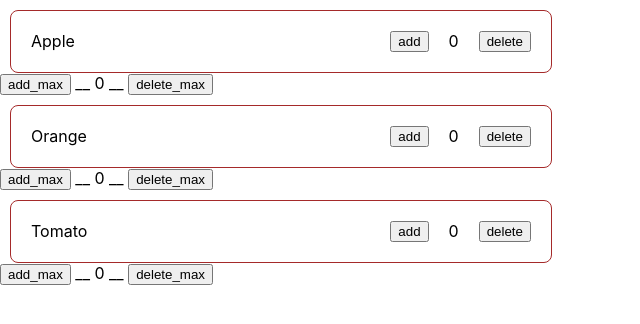
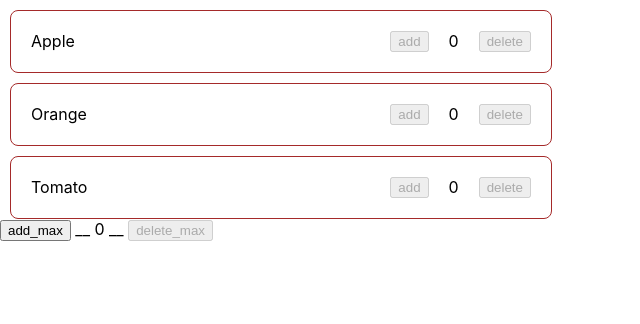
Before and after one commit to itpersonage/ReactCourse2, a React (Create React App) app: page / in a window 1280 px wide. Shown: the top 324 px of the page, without its empty margins (0-640 px from the left). Built offline with nearby package versions, Linux system fonts and the light colour scheme.

Commit message:
lesson 2 react 75%

```diff
--- a/src/App.tsx
+++ b/src/App.tsx
@@ -1,4 +1,4 @@
-import React from 'react';
+import React, { useState } from 'react';
 import './App.css';
 import { ProductCard } from './ProductCard';
 
@@ -18,11 +18,26 @@ const productArray = [
 ];
 
 function App() {
+  const [limCount, setLimCount] = useState(0);
+
+  const addLimCount = () => {
+    setLimCount(limCount + 1);
+  };
+
+  const delLimCount = () => {
+    setLimCount(limCount - 1);
+  };
+
   return (
     <div className="App">
       {productArray.map(({ id, name }) => (
-        <ProductCard productName={name} key={id} />
+        <ProductCard productName={name} key={id} limCount={limCount} />
       ))}
+      <div className="limit_count">
+        <button onClick={addLimCount}>add_max</button>
+        <span>{`  __  ${limCount}  __  `}</span>
+        <button onClick={delLimCount} disabled = {limCount === 0} >delete_max</button>
+      </div>
     </div>
   );
 }
--- a/src/ProductCard/index.tsx
+++ b/src/ProductCard/index.tsx
@@ -3,52 +3,34 @@ import './index.css';
 
 interface TProps {
   productName: string;
+  limCount: number;
 }
 
-export const ProductCard = ({ productName }: TProps) => {
+export const ProductCard = ({ productName, limCount }: TProps) => {
   const [count, setCount] = useState(0);
-  const [limCount, setLimCount] = useState(0);
 
   const addCount = () => {
-    if (count !== limCount && count < limCount) {
     setCount(count + 1);
-    }
   };
 
   const deleteCount = () => {
-    if (count !== 0) {
+    setCount(count - 1);
+  };
+
+  if (count > limCount && count !== 0) {
     setCount(count - 1);
   }
-  };
-
-  const addLimCount = () => {
-    setLimCount(limCount + 1);
-  };
-
-  const delLimCount = () => {
-    if (limCount !== 0) {
-      setLimCount(limCount - 1);
-    }
-    if (count === limCount && count !== 0) {
-      setCount(count - 1)
-    }
-  };
 
   return (
-    <>
     <div className="card_wrapper">
       <span>{productName}</span>
       <div className="button_section">
-          <button onClick={addCount}>add</button>
+        <button onClick={addCount} disabled={count >= limCount}>add</button>
         <span>{count}</span>
-          <button onClick={deleteCount}>delete</button>
+        <button onClick={deleteCount} disabled={count === 0}>
+          delete
+        </button>
       </div>
     </div>
-      <div className="limit_count">
-          <button onClick={addLimCount}>add_max</button>
-          <span>{`  __  ${limCount}  __  `}</span>
-          <button onClick={delLimCount}>delete_max</button>
-        </div>
-    </>
   );
 };
```
Lines whose indentation alone changed are shown as unchanged.
